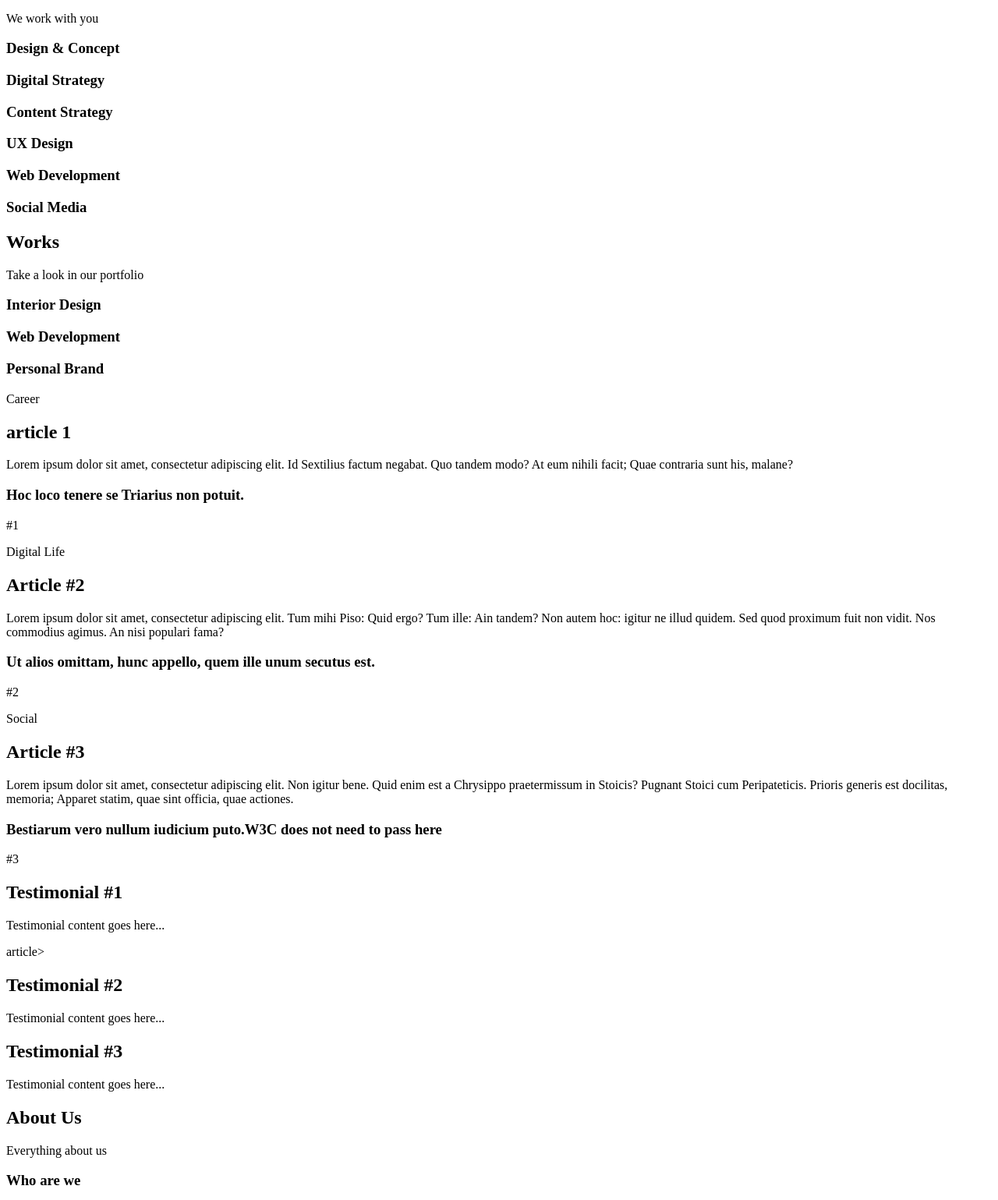
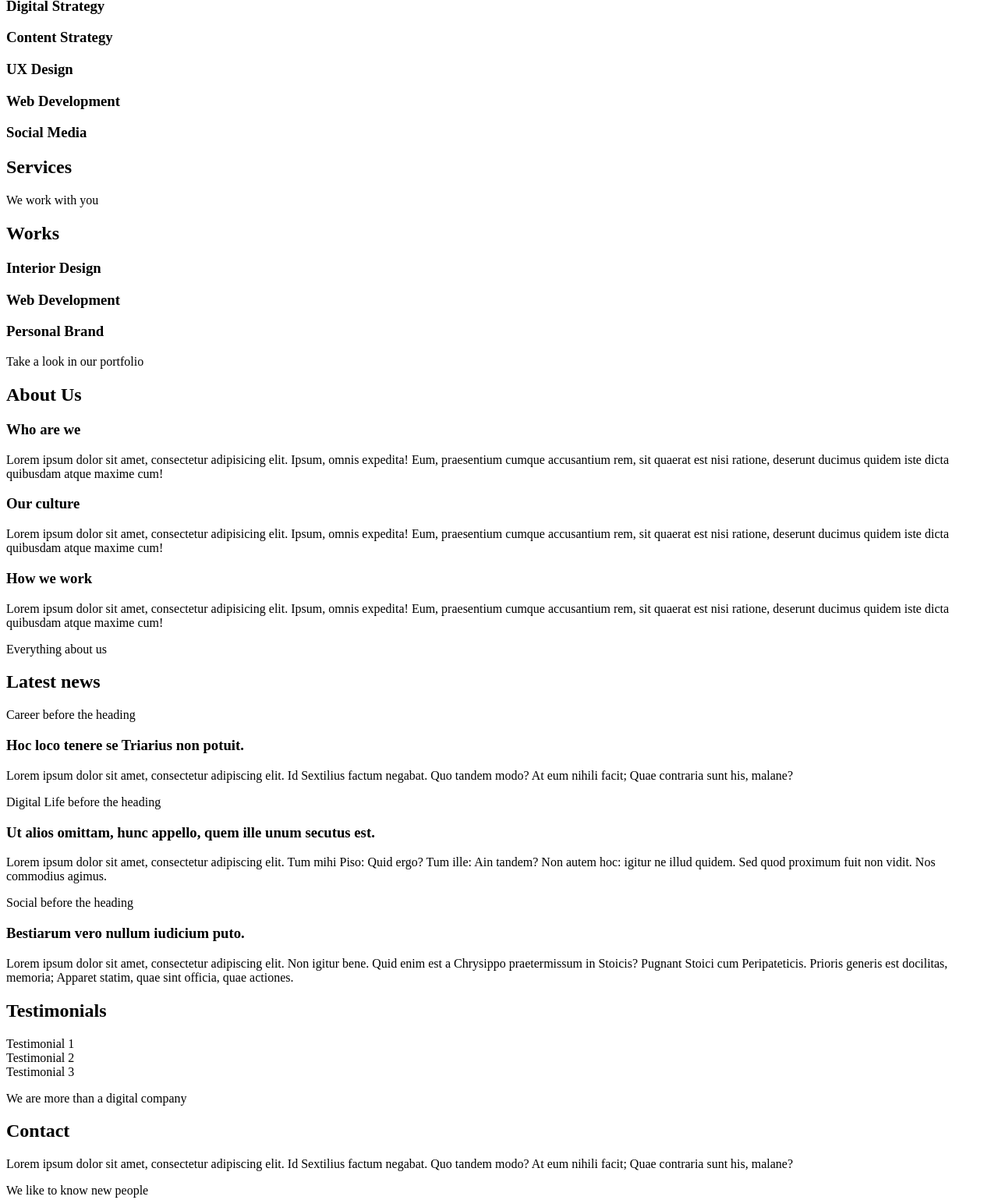
Before and after one commit to scholasticstan/alx-frontend, a plain HTML site: page 0x00-html_advanced/14-index.html in a window 1280 px wide. Shown: the part 197-1736 px from the top of the page at 78% size. Drawn offline with Linux system fonts and the light colour scheme.

Commit message:
updated file

```diff
--- a/0x00-html_advanced/14-index.html
+++ b/0x00-html_advanced/14-index.html
@@ -1,96 +1,96 @@
-<!DOCTYPE HTML>
-<html>
+<!DOCTYPE html>
+<html lang="en" dir="ltr">
 <head>
-        <link rel="icon" type="image/x-icon" href="./favicon.ico">
-        <link rel="stylesheet" type="image/png" href="./favicon.png">
+    <meta charset="UTF-8">
+    <meta name="viewport" content="width=device-width, initial-scale=1.0, viewport-fit=cover">
+    <title>Article - Techium</title>
     <meta name="description" content="Techium is a digital agency">
-        <meta charset="UTF-8">
-        <meta name="viewport" content="width=device-width, initial-scale=1">
-        <meta name="viewport" content="width=device-width, initial-scale=1.0">
-        <meta name="viewport" content="width=device-width, initial-scale=1, viewport-fit=cover">
-        <title> Homepage - Techium</title>
-        <h1>Homepage</h1>
-
+    <link rel="icon" type="image/x-icon" href="favicon.ico">
+    <link rel="icon" type="image/png" href="favicon.png">
+</head>
 <body>
     <header>
+        <nav>
             <span>Techium</span>
+        </nav>
     </header>
-            <nav></nav>
-            <section><h2>We help you build your brand!</h2></section>
-            <section><h2>Services</h2></section>
-            <p>We work with you</p>
-            <h3>Design &amp; Concept</h3>
+    <main>
+        <h1>Homepage</h1>
+        <section>
+            <h2>We help you build your brand!</h2>
+            <h3>Design & Concept</h3>
             <h3>Digital Strategy</h3>
             <h3>Content Strategy</h3>
             <h3>UX Design</h3>
             <h3>Web Development</h3>
             <h3>Social Media</h3>
-            <section><h2>Works</h2></section>
-            <p>Take a look in our portfolio</p>
-            <article class="works-article">
+        </section>
+        <section>
+            <h2>Services</h2>
+            <p>We work with you</p>
+        </section>
+        <section>
+            <h2>Works</h2>
+            <article>
                 <h3>Interior Design</h3>
             </article>
-            <article class="works-article">
+            <article>
                 <h3>Web Development</h3>
             </article>
-            <article class="works-article">
+            <article>
                 <h3>Personal Brand</h3>
             </article>
-            <section id="latest-news">
-                <article>
-                    <p>Career</p>
-                    <h2>article 1</h2>
-                    <p>Lorem ipsum dolor sit amet, consectetur adipiscing elit. Id Sextilius factum negabat. Quo tandem modo? At eum nihili facit; Quae contraria sunt his, malane?</p>
-                    <p><h3>Hoc loco tenere se Triarius non potuit.</h3></p>
-            <div class="article-tags">#1</div>
-                </article>
-                <article>
-                    <p>Digital Life</p>
-                    <h2>Article #2</h2>
-                    <p>Lorem ipsum dolor sit amet, consectetur adipiscing elit. Tum mihi Piso: Quid ergo? Tum ille: Ain tandem? Non autem hoc: igitur ne illud quidem. Sed quod proximum fuit non vidit. Nos commodius agimus. An nisi populari fama?</p>
-                    <p><h3>Ut alios omittam, hunc appello, quem ille unum secutus est.</h3></p>
-                    <div class="article-tags">#2</div>
-                </article>
-                <article>
-                    <p>Social</p>
-                    <h2>Article #3</h2>
-                    <p>Lorem ipsum dolor sit amet, consectetur adipiscing elit. Non igitur bene. Quid enim est a Chrysippo praetermissum in Stoicis? Pugnant Stoici cum Peripateticis. Prioris generis est docilitas, memoria; Apparet statim, quae sint officia, quae actiones.</p>
-                    <p><h3>Bestiarum vero nullum iudicium puto.W3C does not need to pass here</h3></p>
-                    <div class="article-tags">#3</div>
-                </article>
-                <section id="testimonials">
-                    <article>
-                        <h2>Testimonial #1</h2>
-                        <p>Testimonial content goes here...</p>
-                    </article>
-                    article>
-        <h2>Testimonial #2</h2>
-        <p>Testimonial content goes here...</p>
-    </article><article>
-        <h2>Testimonial #3</h2>
-        <p>Testimonial content goes here...</p>
-    </article>
-
+            <p>Take a look in our portfolio</p>
         </section>
-            </section>
-            <section><h2>About Us</h2></section>
-            <p>Everything about us</p>
+        <section>
+            <h2>About Us</h2>
             <h3>Who are we</h3>
             <p>Lorem ipsum dolor sit amet, consectetur adipisicing elit. Ipsum, omnis expedita! Eum, praesentium cumque accusantium rem, sit quaerat est nisi ratione, deserunt ducimus quidem iste dicta quibusdam atque maxime cum!</p>
             <h3>Our culture</h3>
-            <p>Lorem ipsum dolor sit amet, consectetur adipisicing elit. Ipsum, omnis expedita! Eum, praesentium cumque accusantium rem, sit quaerat est nisi ratione, deserunt ducimus quidem iste dicta quibusdam atque maxime cum! </p>
-            <h3>How we work </h3>
-            <p>Lorem ipsum dolor sit amet, consectetur adipisicing elit. Ipsum, omnis expedita! Eum, praesentium cumque accusantium rem, sit quaerat est nisi ratione, deserunt ducimus quidem iste dicta quibusdam atque maxime cum! </p>
-            <section><h2>Latest news</h2></section>
-            <section><h2>Testimonials</h2></section>
+            <p>Lorem ipsum dolor sit amet, consectetur adipisicing elit. Ipsum, omnis expedita! Eum, praesentium cumque accusantium rem, sit quaerat est nisi ratione, deserunt ducimus quidem iste dicta quibusdam atque maxime cum!</p>
+            <h3>How we work</h3>
+            <p>Lorem ipsum dolor sit amet, consectetur adipisicing elit. Ipsum, omnis expedita! Eum, praesentium cumque accusantium rem, sit quaerat est nisi ratione, deserunt ducimus quidem iste dicta quibusdam atque maxime cum!</p>
+            <p>Everything about us</p>
+        </section>
+        <section>
+            <h2>Latest news</h2>
+            <article>
+                <p>Career before the heading</p>
+                <h3>Hoc loco tenere se Triarius non potuit.</h3>
+                <p>Lorem ipsum dolor sit amet, consectetur adipiscing elit. Id Sextilius factum negabat. Quo tandem modo? At eum nihili facit; Quae contraria sunt his, malane?</p>
+            </article>
+            <article>
+                <p>Digital Life before the heading</p>
+                <h3>Ut alios omittam, hunc appello, quem ille unum secutus est.</h3>
+                <p>Lorem ipsum dolor sit amet, consectetur adipiscing elit. Tum mihi Piso: Quid ergo? Tum ille: Ain tandem? Non autem hoc: igitur ne illud quidem. Sed quod proximum fuit non vidit. Nos commodius agimus.</p>
+            </article>
+            <article>
+                <p>Social before the heading</p>
+                <h3>Bestiarum vero nullum iudicium puto.</h3>
+                <p>Lorem ipsum dolor sit amet, consectetur adipiscing elit. Non igitur bene. Quid enim est a Chrysippo praetermissum in Stoicis? Pugnant Stoici cum Peripateticis. Prioris generis est docilitas, memoria; Apparet statim, quae sint officia, quae actiones.</p>
+            </article>
+        </section>
+        <section>
+            <h2>Testimonials</h2>
+            <article>
+                Testimonial 1
+            </article>
+            <article>
+                Testimonial 2
+            </article>
+            <article>
+                Testimonial 3
+            </article>
             <p>We are more than a digital company</p>
-            <section><h2>Contact</h2></section>
+        </section>
+        <section>
+            <h2>Contact</h2>
+            <p>Lorem ipsum dolor sit amet, consectetur adipiscing elit. Id Sextilius factum negabat. Quo tandem modo? At eum nihili facit; Quae contraria sunt his, malane?</p>
             <p>We like to know new people</p>
-            <p>Lorem ipsum dolor sit amet, consectetur adipiscing elit. Id Sextilius factum negabat. Quo tandem modo? At eum nihili facit; Quae contraria sunt his, malane?</p>
-            <footer>Footer</footer>
+        </section>
+    </main>
+    <footer>
+        Footer
+    </footer>
 </body>
-
-    </head>
-<body>
-
-</body>
+</html>
```
Also changed, not shown: 0x00-html_advanced/12-index.html (+73 -72 lines). Lines whose indentation alone changed are shown as unchanged.
